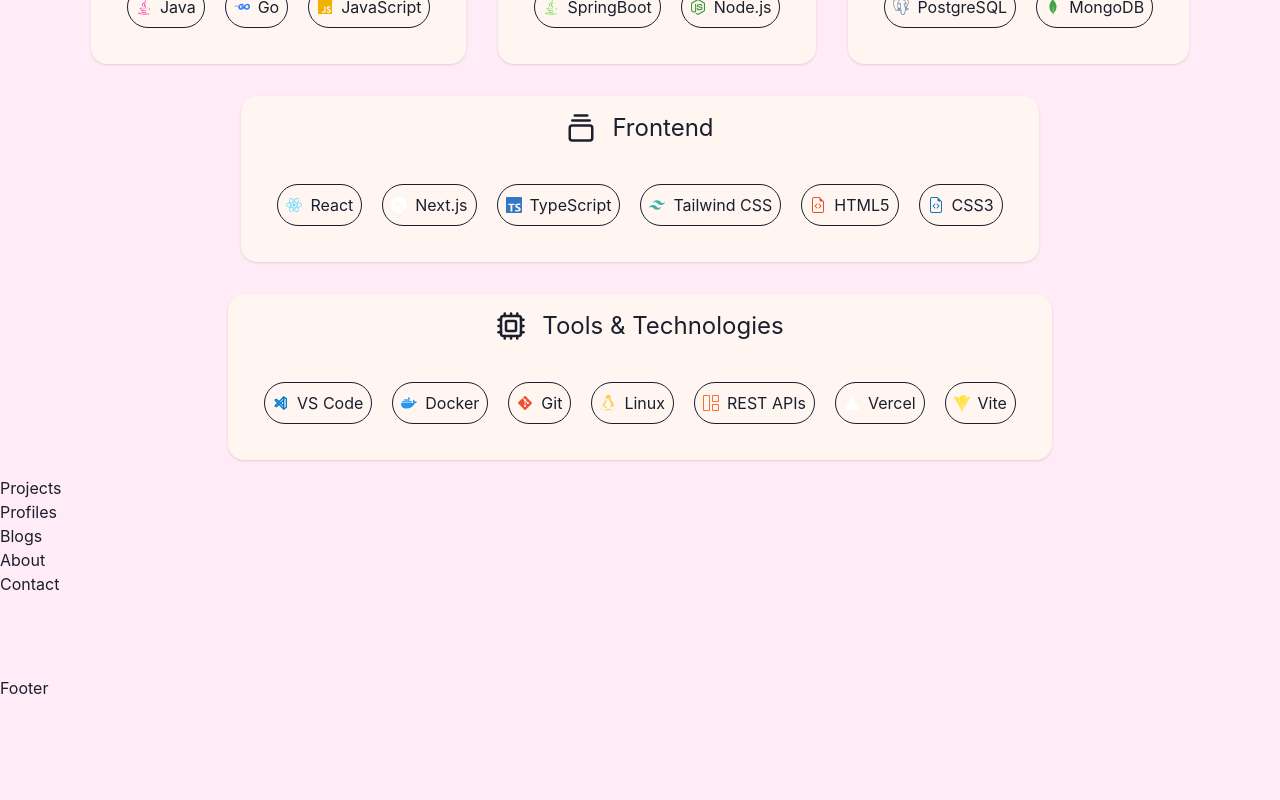
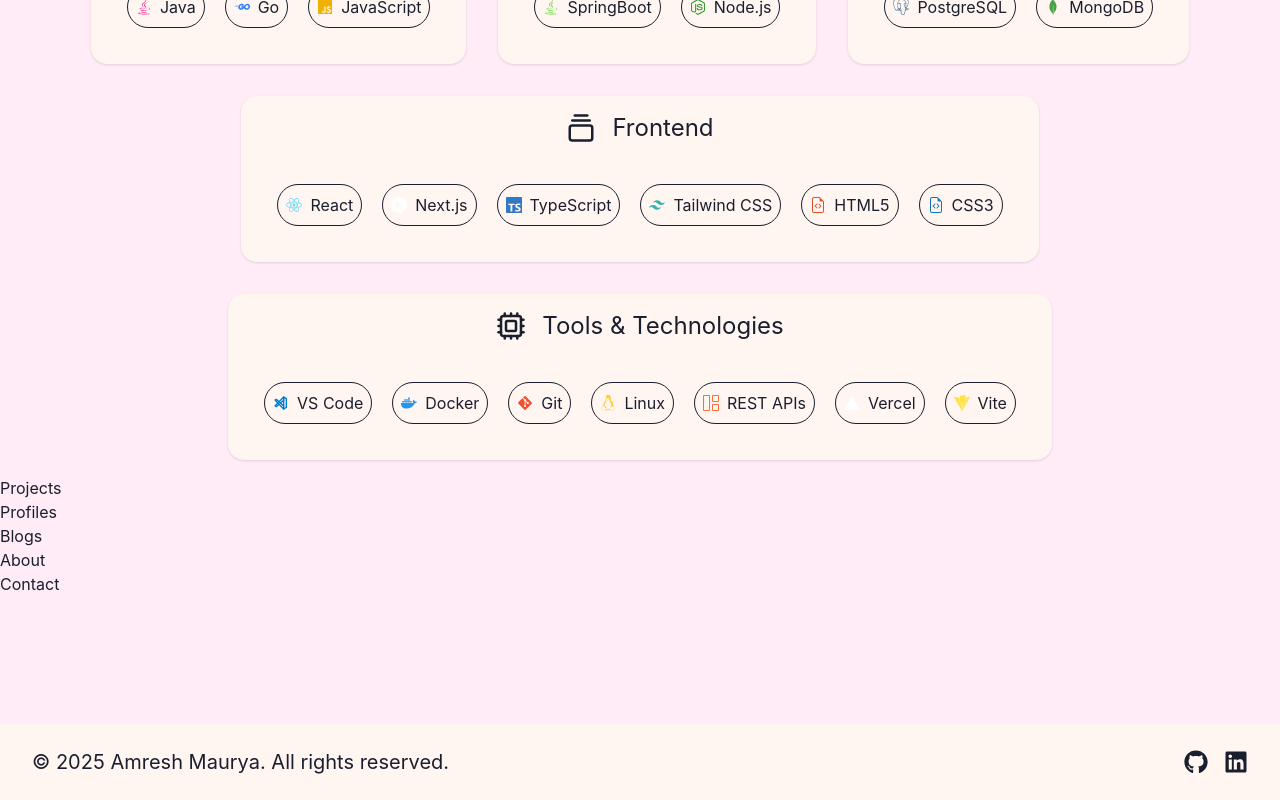
Before and after one commit to amreshpro/portfolio, a React (Vite) app: page / in a window 1280 px wide. Shown: the part 238-1038 px from the top of the page. Before the commit the page ends 938 px from the top, so only its background shows below. Built offline with nearby package versions, Linux system fonts and the light colour scheme.

Commit message:
add social-media links

```diff
--- a/src/components/footer/index.tsx
+++ b/src/components/footer/index.tsx
@@ -1,5 +1,33 @@
+import { FaGithub, FaLinkedin } from "react-icons/fa";
+import SocialMediaLinks from "../../constants/SocialMediaLinks";
+
 export default function Footer() {
   return (
-    <div>Footer</div>
-  )
+    <footer className="py-6 mt-12 bg-[var(--primary)]">
+      <div className="max-w-7xl mx-auto px-4 sm:px-6 lg:px-8 flex flex-col md:flex-row justify-between items-center gap-4">
+        <p className="text-xl text-center md:text-left">
+          © {new Date().getFullYear()} Amresh Maurya. All rights reserved.
+        </p>
+
+        <div className="flex gap-4 text-2xl">
+          <a
+            href={SocialMediaLinks.github}
+            target="_blank"
+            rel="noopener noreferrer"
+            className="transition-colors "
+          >
+            <FaGithub />
+          </a>
+          <a
+            href={SocialMediaLinks.linkedin}
+            target="_blank"
+            rel="noopener noreferrer"
+            className=" transition-colors"
+          >
+            <FaLinkedin />
+          </a>
+        </div>
+      </div>
+    </footer>
+  );
 }
--- /dev/null
+++ b/src/constants/SocialMediaLinks.tsx
@@ -0,0 +1,7 @@
+export default {
+  linkedin: "https://linkedin.com/in/amreshpro",
+  github: "https://github.com/amreshpro",
+  portfolio: "https://amreshpro.com",
+  hackerrank: "https://hackerrank.com/amreshpro",
+  leetcode: "https://leetcode.com/amreshpro",
+};
```
